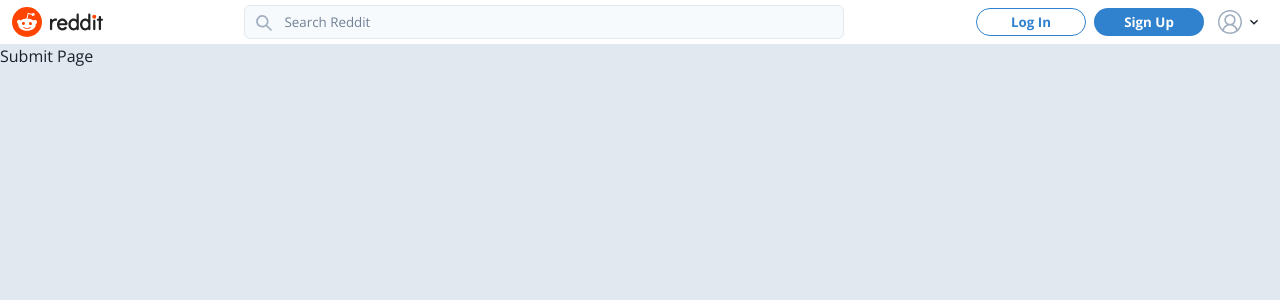
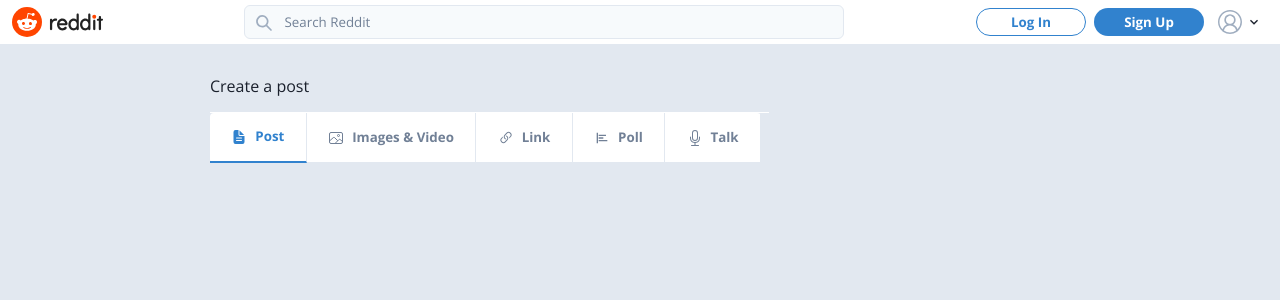
Before and after one commit to dehiron/reddit-clone, a Next.js app: page /r/1/submit in a window 1280 px wide. Shown: the top 300 px of the page. Built offline with nearby package versions, Linux system fonts and the light colour scheme; no server answers.

Commit message:
NewPostForm - FormTabsComponent (Multi-step React forms)

```diff
--- a/src/components/Layout/PageContent.tsx
+++ b/src/components/Layout/PageContent.tsx
@@ -8,19 +8,17 @@ type PageContentProps = {
 const PageContent:React.FC<PageContentProps> = ({ children }) => {
     console.log(children)
     return (
-        <Flex justify="center" p="16px 0px" border="1px solid red" >
+        <Flex justify="center" p="16px 0px">
             <Flex
                 width="95%"
                 justify="center"
                 maxWidth="860px"
-                border="1px solid green"
             >
                 {/* Left hand Side */}
                 <Flex
                     direction="column"
                     width={{ base:"100%", md: "65%" }}
                     mr={{ base : 0, md: 6 }}
-                    border="1px solid blue"
                 >
                     {children && children[0 as keyof typeof children]}
                 </Flex>
@@ -30,7 +28,6 @@ const PageContent:React.FC<PageContentProps> = ({ children }) => {
                     direction="column"
                     display ={{ base: "none", md: "flex"}}
                     flexGrow={1}
-                    border="1px solid orange"
                 >
                     {children && children[1 as keyof typeof children]}
                 </Flex>
--- /dev/null
+++ b/src/components/Posts/NewPostForm.tsx
@@ -0,0 +1,60 @@
+import { Flex, Icon } from '@chakra-ui/react';
+import React, { useState } from 'react';
+import { BiPoll } from "react-icons/bi";
+import { BsLink45Deg, BsMic } from "react-icons/bs";
+import { IoDocumentText, IoImageOutline } from "react-icons/io5";
+import { AiFillCloseCircle } from "react-icons/ai";
+import TabItem from './TabItem';
+
+type NewPostProps = {};
+
+// static tab array : react component とあまり関係ないから外に置くみたい
+
+const formTabs: TabItem[] = [
+    {
+        title: "Post",
+        icon : IoDocumentText
+    },
+    {
+        title: "Images & Video",
+        icon : IoImageOutline
+    },
+    {
+        title: "Link",
+        icon : BsLink45Deg
+    },
+    {
+        title: "Poll",
+        icon : BiPoll
+    },
+    {
+        title: "Talk",
+        icon : BsMic
+    }
+]
+
+export type TabItem = {
+    title: string;
+    icon: typeof Icon.arguments; //Iconの型定義
+}
+
+const NewPostForm:React.FC<NewPostProps> = () => {
+
+    const [selectedTab, setSelectedTab] = useState(formTabs[0].title);
+
+    return (
+        <Flex direction="column" bg="white" borderRadius={4} mr={2}>
+            <Flex width="100%">
+                {formTabs.map((item, index) => (
+                    <TabItem
+                        item={item}
+                        key = {index}
+                        selected={item.title === selectedTab}
+                        setSelectedTab={setSelectedTab}
+                    />
+                ))}
+            </Flex>
+        </Flex>
+    )
+}
+export default NewPostForm;
--- /dev/null
+++ b/src/components/Posts/TabItem.tsx
@@ -0,0 +1,35 @@
+import { Flex, Icon, Text } from '@chakra-ui/react';
+import React from 'react';
+import { TabItem } from './NewPostForm';
+
+type TabItemProps = {
+    item: TabItem;
+    key: number;
+    selected: boolean;
+    setSelectedTab: (value : string) => void; //function take in argument of type string
+};
+
+const TabItem:React.FC<TabItemProps> = ({ item, selected, setSelectedTab }) => {
+    return (
+        <Flex
+            justify="center"
+            align="center"
+            flexGrow={1} p="14px 0px"
+            cursor="pointer"
+            fontWeight={700}
+            _hover={{ bg: "gray.50" }}
+            color={selected ? "blue.500" : "gray.500" }
+            borderWidth={ selected ? "0px 1px 2px 0px" : "0px 1px 1px 0px" }
+            borderBottomColor={selected ? "blue.500" :  "gray.200" }
+            borderRightColor="gray.200"
+            onClick={() => {setSelectedTab(item.title)}}
+        >
+            <Flex align="center" height="20px" mr={2}>
+                <Icon as={item.icon} />
+            </Flex>
+            <Text fontSize="10pt">{item.title}</Text>
+        </Flex>
+
+    )
+}
+export default TabItem;
--- a/src/pages/r/[communityId]/submit.tsx
+++ b/src/pages/r/[communityId]/submit.tsx
@@ -1,9 +1,22 @@
+import { Box, Text } from '@chakra-ui/react';
 import React from 'react';
-
-
+import PageContent from '../../../components/Layout/PageContent';
+import NewPostForm from '../../../components/Posts/NewPostForm';
 
 const SubmitPostPage:React.FC = () => {
 
-    return <div>Submit Page</div>
+    return (
+        <PageContent>
+            <>
+                <Box p="14px 0px" borderBottom="1px solid" borderColor="white">
+                    <Text>Create a post</Text>
+                </Box>
+                <NewPostForm />
+            </>
+            <>
+                {/* About */}
+            </>
+        </PageContent>
+    )
 }
 export default SubmitPostPage;
```
